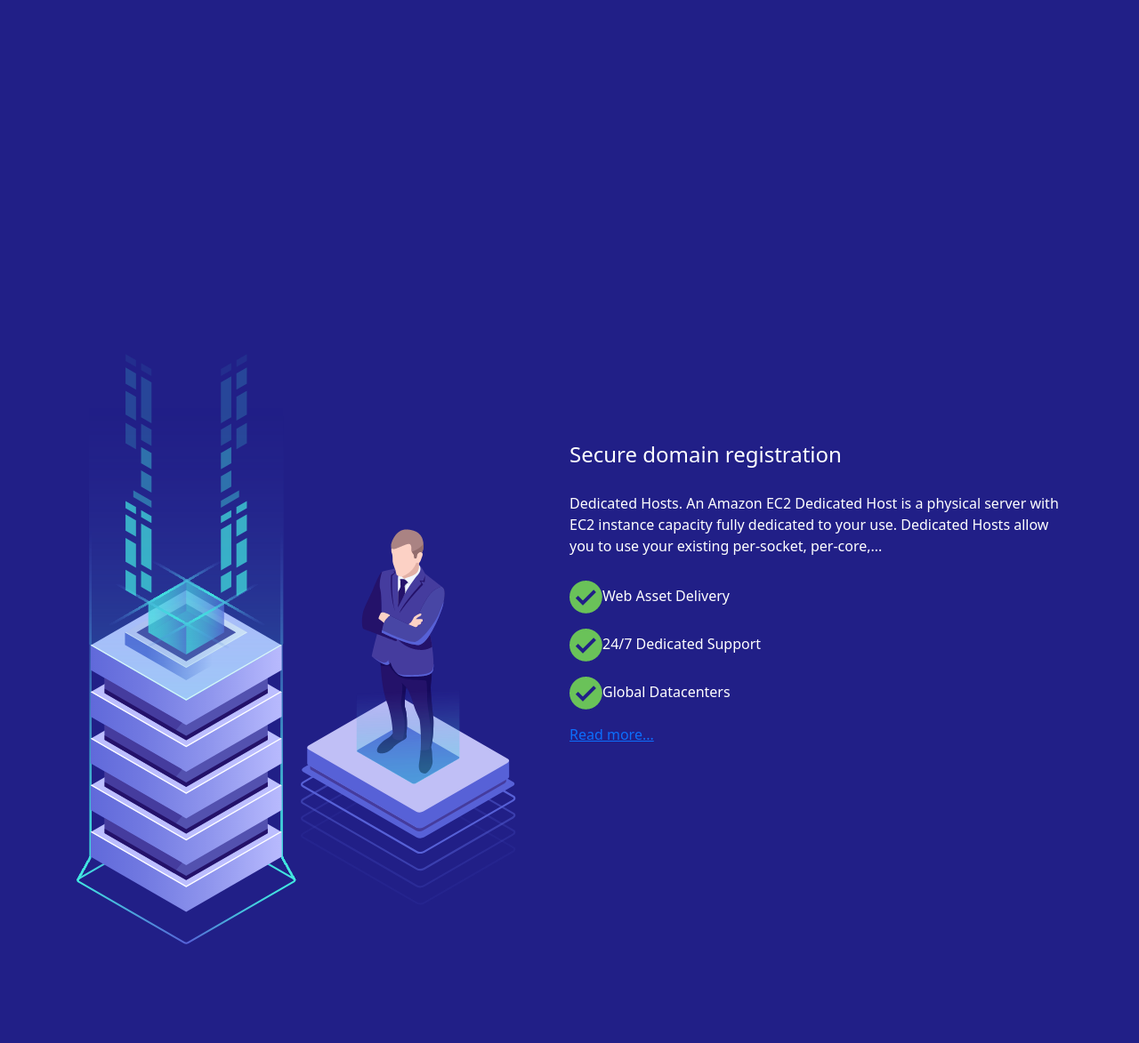
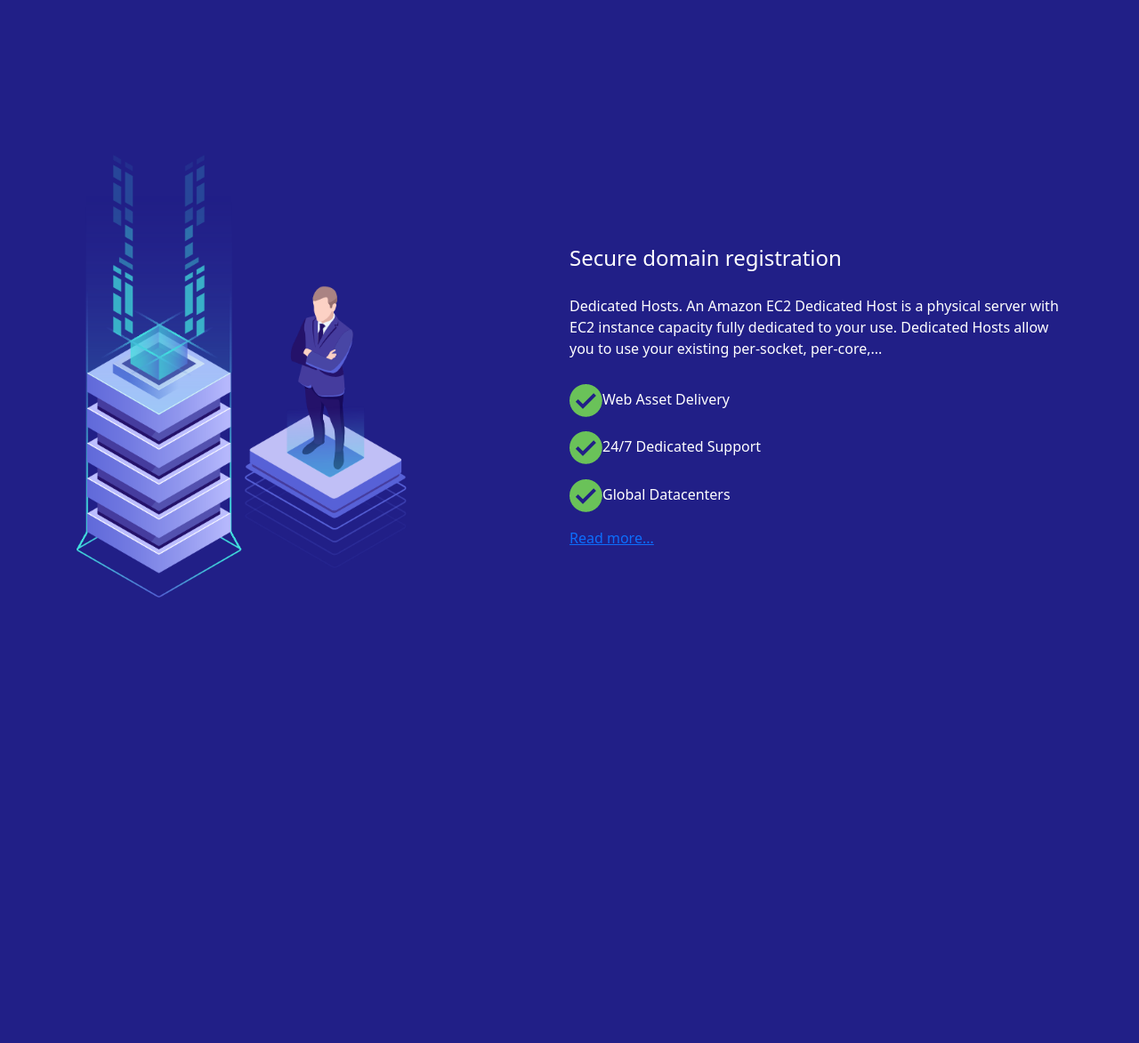
Before and after one commit to mathieuradjouki/sapce-drive, a PHP site: page / in a window 1280 px wide. Shown: the part 3833-5006 px from the top of the page at 89% size. After the commit the page ends 4505 px from the top, so only its background shows below. Run offline with PHP 8.4, Linux system fonts and the light colour scheme.

Commit message:
main.css

```diff
--- a/main.css
+++ b/main.css
@@ -168,7 +168,7 @@ h2{
 /* secure service css */
 .secure-service{
   display: flex;
-  padding: 10% 0 10% 0;
+  padding-top: 10%;
   justify-content: space-between;
   /* height: 100vh; */
 }
@@ -184,7 +184,6 @@ h2{
 /* secure domain css */
 .secure-domain{
   display: flex;
-  padding: 10% 0 10% 0;
   justify-content: space-between;
   /* height: 100vh; */
 }
@@ -216,3 +215,6 @@ h2{
 .secure-service-img img{
   height: 75%;
 }
+.secure-domain-img img{
+  height: 75%;
+}
```
